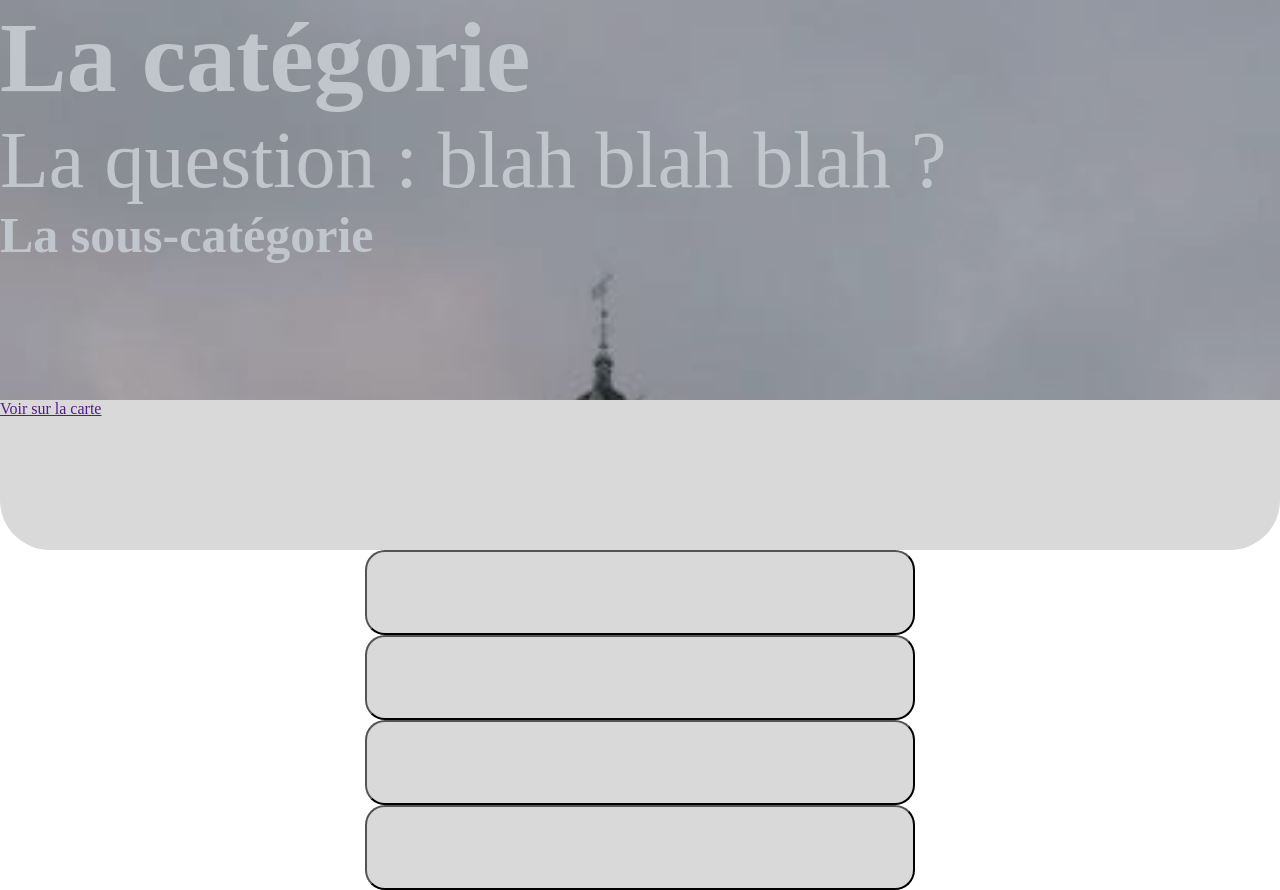
After one commit to DonovanDumeige/interact_lille, a PHP site: page /pages/screenPlayQuizz.php in a window 1280 px wide. The commit adds this page. Run offline with PHP 8.4, Linux system fonts and the light colour scheme.

Commit message:
By Kendra

```diff
--- /dev/null
+++ b/assets/style/_screenPlayQuizz.scss
@@ -0,0 +1,49 @@
+#screenPlayQuizzMain{
+    display: flex;
+    flex-direction: column;
+    height: 100vh;
+    width: 100%;
+    #topPart{
+        filter : brightness(80%);
+    background-image: url(/assets/img/pexels-mathias-reding-11363635.jpg);
+    background-size: cover;
+    width: 100%;
+    height: 50%;
+    h1{
+        color: aliceblue;
+        font-size: 100px;
+    }
+    p{
+        color: aliceblue;
+        font-size: 80px;
+    }
+    h2{
+        color: aliceblue;
+        font-size: 50px;
+    }
+    }
+    #bottomPart{
+    width: 100%;
+    height: 50%;
+
+    #visitPlace{
+        border-bottom-left-radius: 50px;
+        border-bottom-right-radius: 50px;
+        height: 150px;
+        background-color: #D9D9D9;
+    }
+    #propositions{
+        height: 85%;
+        display: flex;
+        flex-direction: column;
+        align-items: center;
+        justify-content: space-evenly;
+        .pick{
+            border-radius: 20px;
+            background-color: #D9D9D9;
+            height: 150px;
+            width: 550px;
+        }
+    }
+    }
+}
--- a/assets/style/_start.scss
+++ b/assets/style/_start.scss
@@ -3,9 +3,10 @@
     height: 100vh;
     display: grid;
     grid-template-columns:  100px repeat(5, 1fr) 100px;
-    grid-template-rows: 50px 140px 50px 1fr 60px 50px 100px;
+    grid-template-rows: 50px 140px 50px 1fr 50px 50px 100px;
     background-image: url(/assets/img/start_img.jpg);
     background-size: cover;
+
     #contactSupport{
         border-radius: 20px;
         font-size: 40px;
@@ -24,12 +25,15 @@
         grid-column: 2/7;
         border-radius: 30px;
         h1{
+            margin-top: 400px;
             font-size: 80px;
         }
         p{
+            margin-top: 200px;
             font-size: 60px;
         }
         #playButton{
+            margin-top: 500px;
             font-size: 70px;
             background-color: #21CCAD;
             color: #EBE9E9;
--- a/assets/style/style.css
+++ b/assets/style/style.css
@@ -2,7 +2,7 @@
   height: 100vh;
   display: grid;
   grid-template-columns: 100px repeat(5, 1fr) 100px;
-  grid-template-rows: 50px 140px 50px 1fr 60px 50px 100px;
+  grid-template-rows: 50px 140px 50px 1fr 50px 50px 100px;
   background-image: url(/assets/img/start_img.jpg);
   background-size: cover;
 }
@@ -25,12 +25,15 @@
   border-radius: 30px;
 }
 #startMain #startBox h1 {
+  margin-top: 400px;
   font-size: 80px;
 }
 #startMain #startBox p {
+  margin-top: 200px;
   font-size: 60px;
 }
 #startMain #startBox #playButton {
+  margin-top: 500px;
   font-size: 70px;
   background-color: #21CCAD;
   color: #EBE9E9;
@@ -45,6 +48,55 @@
   font-size: 35px;
 }
 
+#screenPlayQuizzMain {
+  display: flex;
+  flex-direction: column;
+  height: 100vh;
+  width: 100%;
+}
+#screenPlayQuizzMain #topPart {
+  filter: brightness(80%);
+  background-image: url(/assets/img/pexels-mathias-reding-11363635.jpg);
+  background-size: cover;
+  width: 100%;
+  height: 50%;
+}
+#screenPlayQuizzMain #topPart h1 {
+  color: aliceblue;
+  font-size: 100px;
+}
+#screenPlayQuizzMain #topPart p {
+  color: aliceblue;
+  font-size: 80px;
+}
+#screenPlayQuizzMain #topPart h2 {
+  color: aliceblue;
+  font-size: 50px;
+}
+#screenPlayQuizzMain #bottomPart {
+  width: 100%;
+  height: 50%;
+}
+#screenPlayQuizzMain #bottomPart #visitPlace {
+  border-bottom-left-radius: 50px;
+  border-bottom-right-radius: 50px;
+  height: 150px;
+  background-color: #D9D9D9;
+}
+#screenPlayQuizzMain #bottomPart #propositions {
+  height: 85%;
+  display: flex;
+  flex-direction: column;
+  align-items: center;
+  justify-content: space-evenly;
+}
+#screenPlayQuizzMain #bottomPart #propositions .pick {
+  border-radius: 20px;
+  background-color: #D9D9D9;
+  height: 150px;
+  width: 550px;
+}
+
 *, ::before, ::after {
   margin: 0;
   padding: 0;
--- a/assets/style/style.scss
+++ b/assets/style/style.scss
@@ -1,4 +1,5 @@
-@use "start.scss";
+@use "start";
+@use "screenPlayQuizz";
 *, ::before, ::after{
     margin: 0;
     padding:0;
--- /dev/null
+++ b/pages/screenPlayQuizz.php
@@ -0,0 +1,27 @@
+
+<!-- require "template/_nav"; -->
+<link rel="stylesheet" href="/assets/style/style.css">
+<main id="screenPlayQuizzMain">
+<div id="topPart">
+    <h1>La catégorie</h1>
+    <p>La question : blah blah blah ?</p>
+    <h2>La sous-catégorie</h2>
+</div>
+
+
+<div id="bottomPart">
+<article id="visitPlace">
+    <p></p>
+    <p></p>
+    <p></p>
+    <a href="">Voir sur la carte</a>
+</article>
+
+<article id="propositions">
+<button class="pick"></button>
+<button class="pick"></button>
+<button class="pick"></button>
+<button class="pick"></button>
+</article>
+</div>
+</main>
--- a/pages/start.php
+++ b/pages/start.php
@@ -4,7 +4,7 @@
     <div id="startBox">
     <h1>Interact'Lille</h1>
     <p>Découvrir la ville autrement</p>
-    <button id="playButton">Jouer</button>
+    <input type="submit" id="playButton" name="playButton" value="Jouer">
     </div>
     <a href="" id="howToPlay">Comment jouer ?</a>
 </main>
```
Also changed, not shown: assets/img/pexels-mathias-reding-11363635.jpg (added), assets/img/pexels-olivier-darny-40811291.jpg (added), assets/img/pexels-pixabay-158028.jpg (added), assets/img/pexels-robert-stokoe-11737941.jpg (added), 1 other file.
